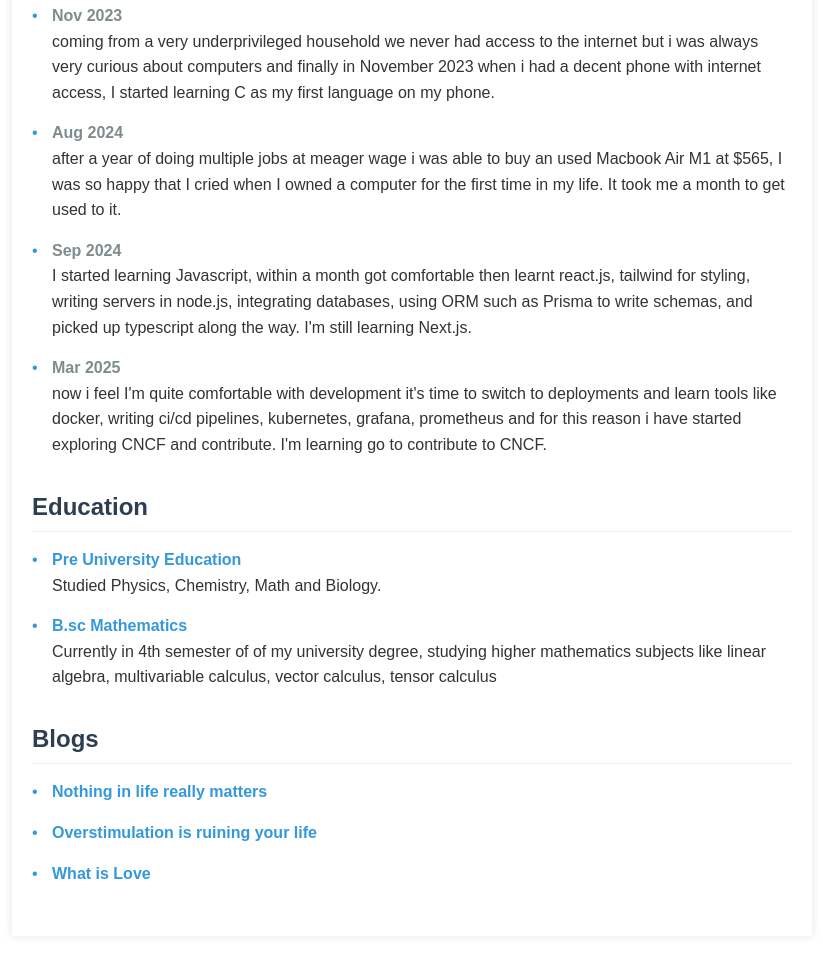
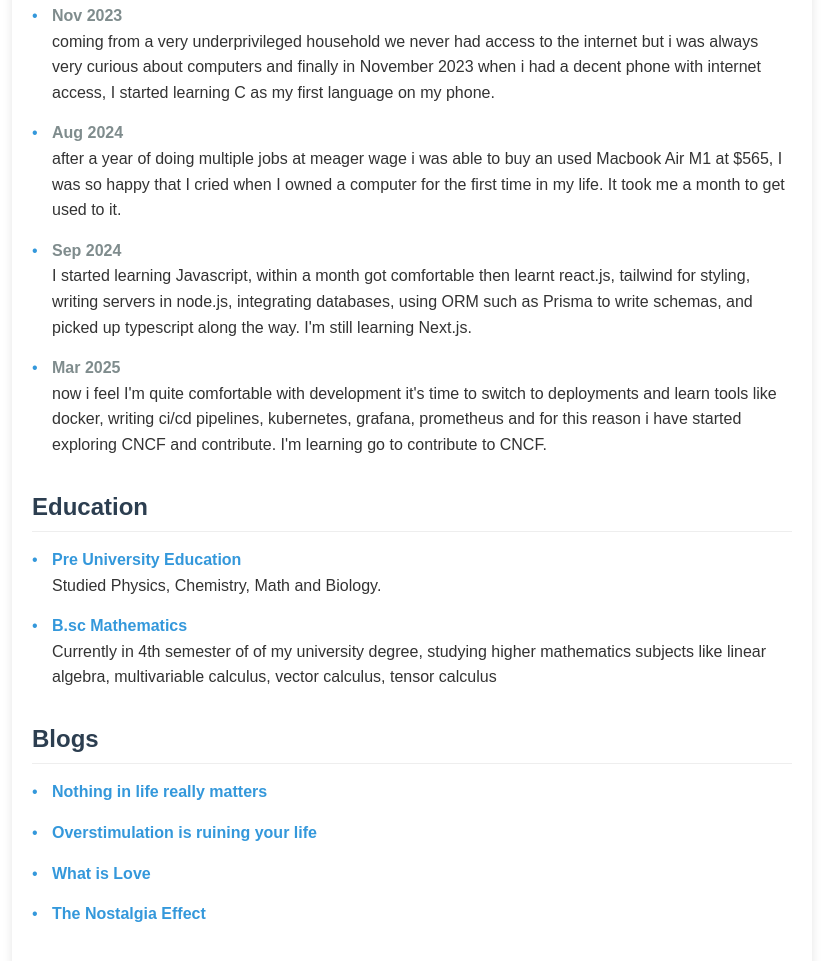
Before and after one commit to kunstewi/kunstewi.github.io, a plain HTML site: page index.html in a window 1280 px wide. Shown: the part 1418-2379 px from the top of the page, without its empty margins (228-1051 px from the left). Drawn offline with Linux system fonts and the light colour scheme.

Commit message:
nostalgia

```diff
--- a/index.html
+++ b/index.html
@@ -149,6 +149,7 @@
                 <li> <a href="https://www.notion.so/Nothing-in-life-really-matters-1ff4e0023e2c80868c9fd02518741b6f?pvs=4">Nothing in life really matters</a></li>
                 <li> <a href="https://www.notion.so/Overstimulation-is-Ruining-your-Life-2004e0023e2c80669dffd23344c849af?pvs=4">Overstimulation is ruining your life</a></li>
                 <li><a href="https://www.notion.so/What-is-Love-2014e0023e2c805dafdecc742d4777bc?pvs=4">What is Love</a></li>
+                <li><a href="https://www.notion.so/The-Nostalgia-Effect-2024e0023e2c80928b04d4cf758dc626?pvs=4">The Nostalgia Effect</a></li>
             </ul>
         </section>
     </div>
```
